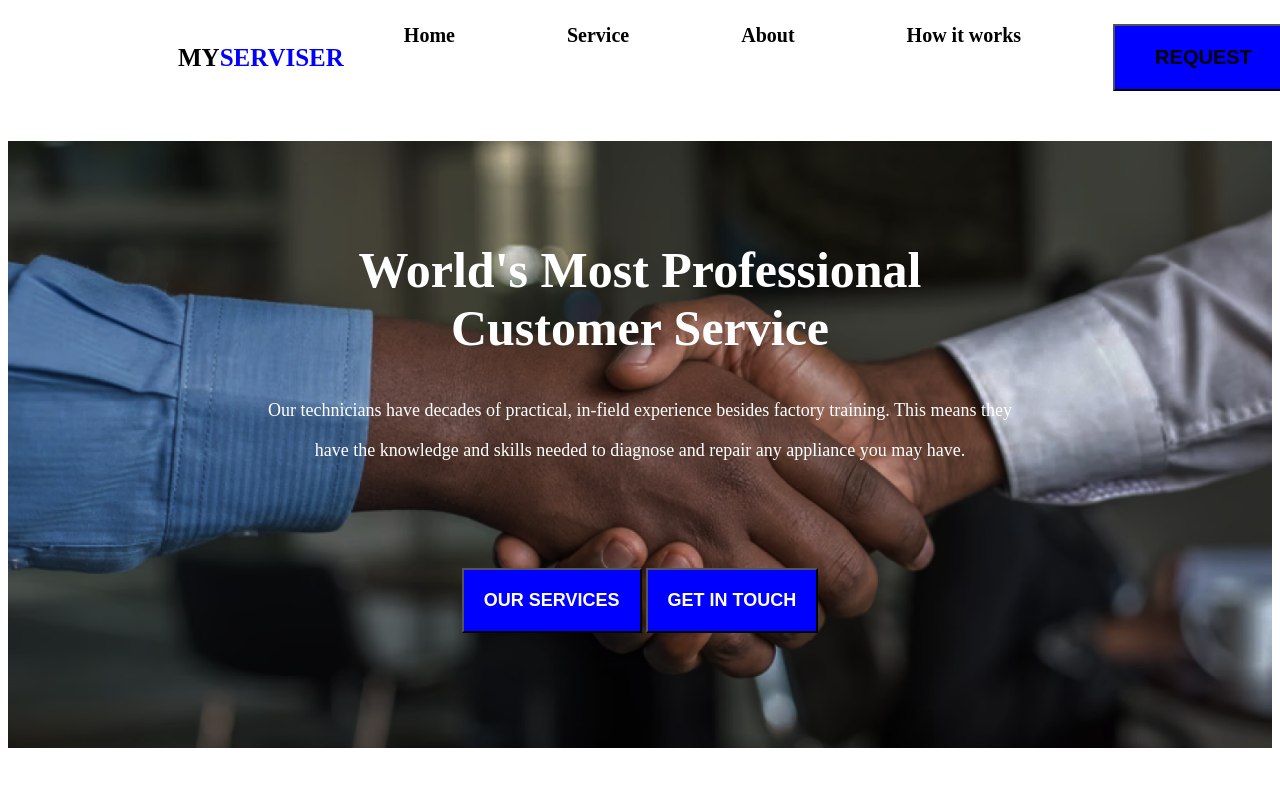
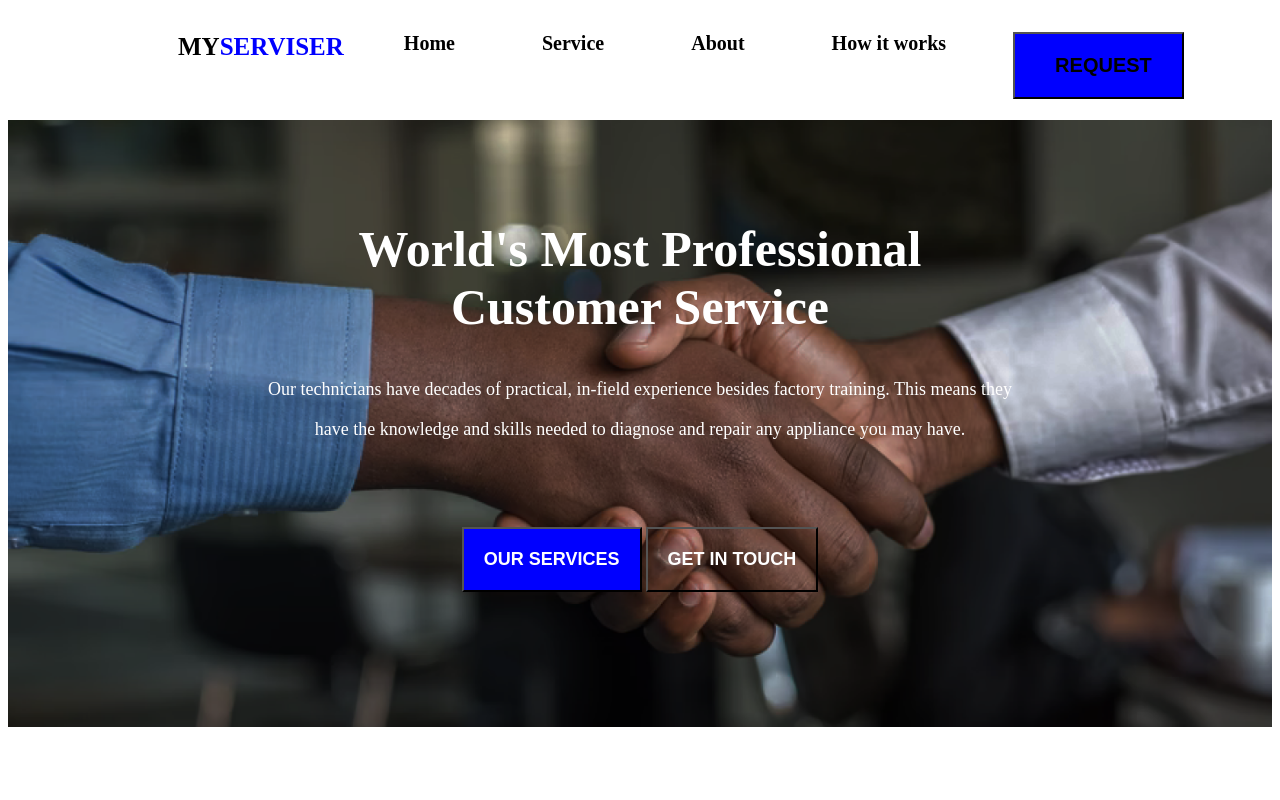
Before and after one commit to kojwangbora/my-serviser, a plain HTML site: page index.html in a window 1280 px wide. Shown: the top 800 px of the page. Drawn offline with Linux system fonts and the light colour scheme.

Commit message:
buttons modified

```diff
--- a/styles.css
+++ b/styles.css
@@ -8,7 +8,6 @@
 
 }
 .log{
-    font-size: large;
     font-size: 25px;
     padding-left: 50px;
     font-weight: bold;
@@ -21,7 +20,8 @@ span{
     display: flex;
     justify-content: space-between;
     text-align: center;
-    width: 900px;
+    width: 800px;
+    height: 30px;
 }
 .links ul li{
     justify-content: space-between;
@@ -54,8 +54,11 @@ span{
 }
 .btns{
     text-align: center;
-    padding-top: 30px;
+    padding-top: 10px;
 
+}
+#clear{
+    background: none;
 }
 .first-page{
     background-image: url(images/bg.png);
```
